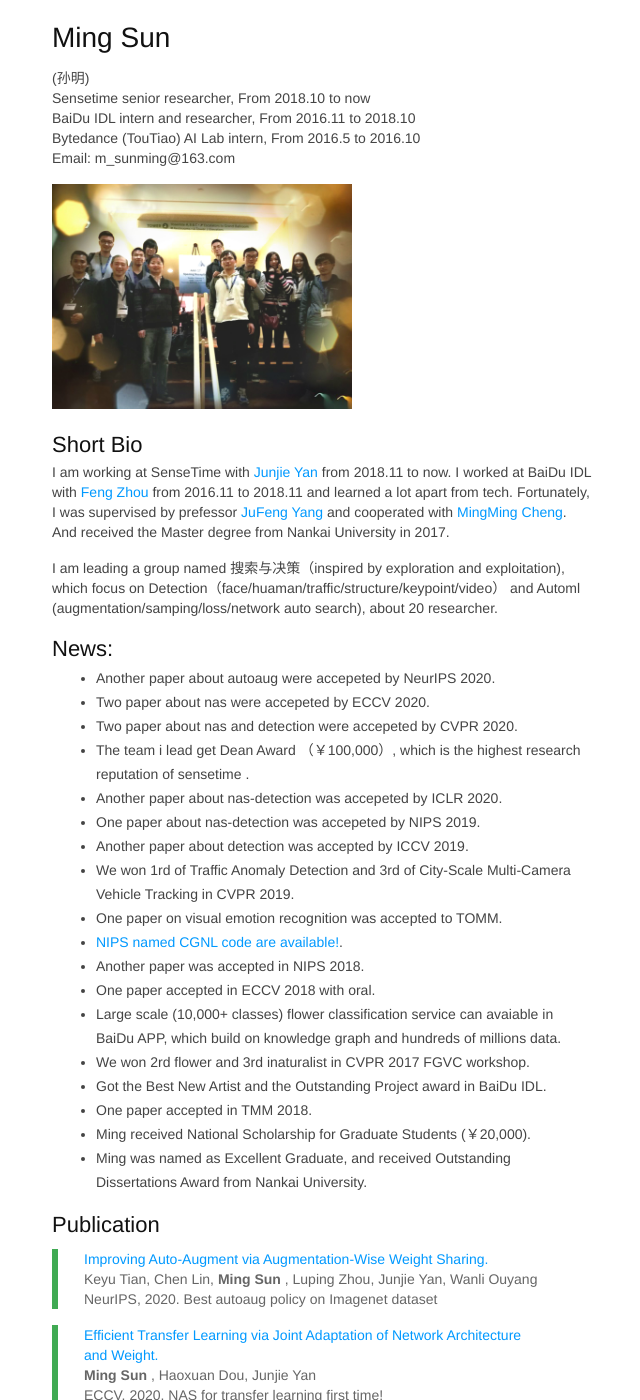
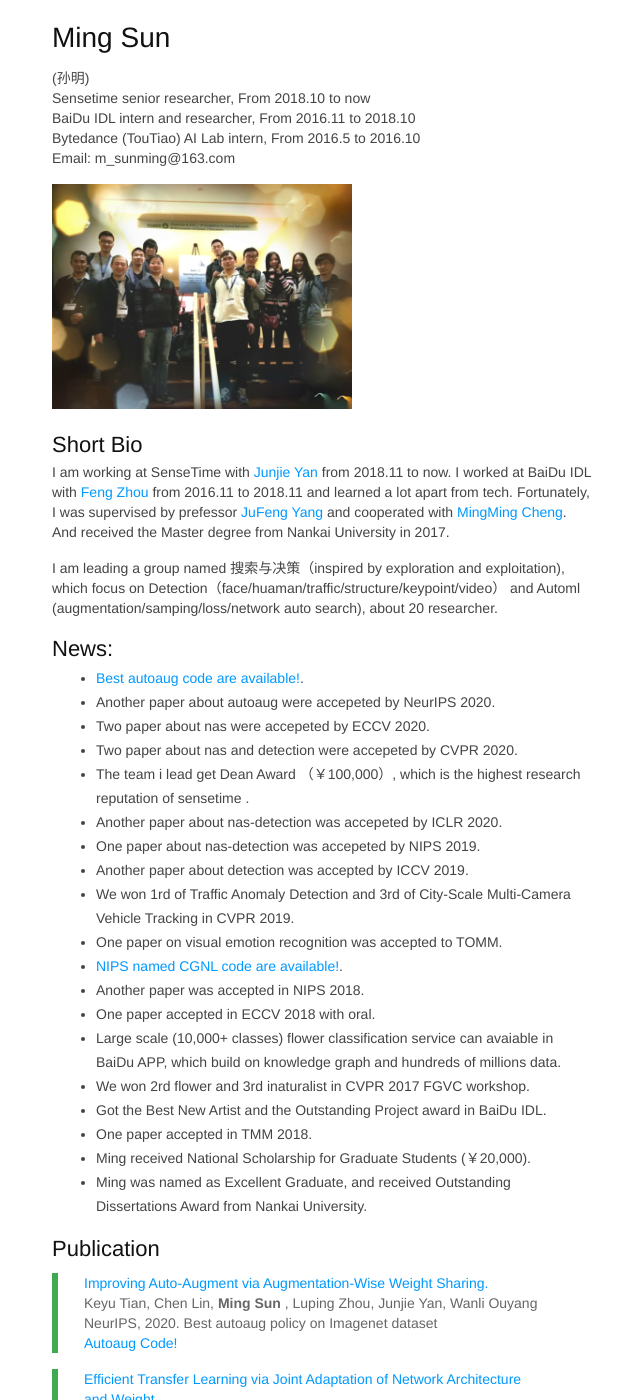
Before and after one commit to msunming/msunming.github.io, a Jekyll site: the page index.html, which Jekyll copies as it is, in a window 1280 px wide and 1400 px high. Shown: the whole window, without its empty margins (108-748 px from the left). Built offline with Jekyll 4.4.1, drawn with Linux system fonts in a browser that asks for light colours.

Commit message:
Update index.html

```diff
--- a/index.html
+++ b/index.html
@@ -460,6 +460,7 @@ pre .markdown .emphasis {
 
 	        <h2>News:</h2>
 		<ul>
+	    <li><a href=" https://github.com/Awesome-AutoAug-Algorithms/AWS-OHL-AutoAug">Best autoaug code are available!</a>.</li>
 	    <li> Another paper about autoaug  were accepeted by NeurIPS 2020.</li>
 	    <li> Two paper about nas  were accepeted by ECCV 2020.</li>
 	    <li> Two paper about nas and detection were accepeted by CVPR 2020.</li>
@@ -488,7 +489,8 @@ pre .markdown .emphasis {
 			<p><a href="https://arxiv.org/abs/2009.14737">
 			Improving Auto-Augment via Augmentation-Wise Weight Sharing.</a><br />
 			Keyu Tian, Chen Lin, <strong> Ming Sun </strong>, Luping Zhou, Junjie Yan, Wanli Ouyang <br />
-			NeurIPS, 2020.  Best autoaug policy on Imagenet dataset  <br /></p>
+			NeurIPS, 2020.  Best autoaug policy on Imagenet dataset  <br />
+			<a href="https://github.com/Awesome-AutoAug-Algorithms/AWS-OHL-AutoAug">Autoaug Code!</a></p>
 		</blockquote>
 
 		<!-- -->
```
